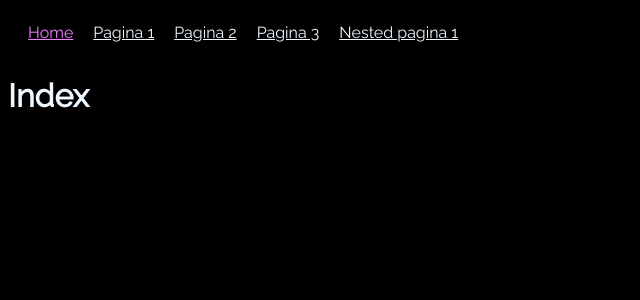
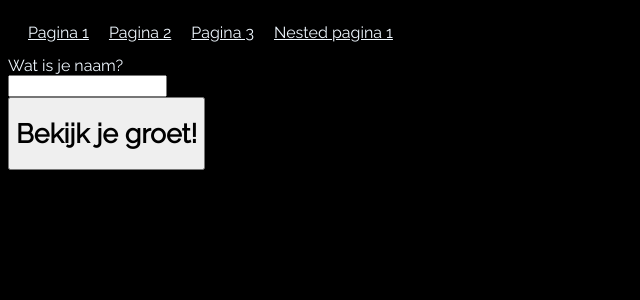
Before and after one commit to merijnkoppes/nuxt-oefenproject, a Nuxt app: page / in a window 1280 px wide. Shown: the top 300 px of the page, without its empty margins (0-640 px from the left). Built offline with nearby package versions, Linux system fonts and the light colour scheme.

Commit message:
opdracht af, gebruiker wordt gegroet na het invoeren van de naam

```diff
--- a/components/shared/navbar.vue
+++ b/components/shared/navbar.vue
@@ -1,9 +1,9 @@
 <template>
   <nav>
     <ul>
-      <li>
+      <!-- <li>
         <NuxtLink to="/" :prefetch="true">Home</NuxtLink>
-      </li>
+      </li> -->
       <li>
         <NuxtLink to="/page1" :prefetch="true">Pagina 1</NuxtLink>
       </li>
--- /dev/null
+++ b/pages/greetings/[name].vue
@@ -0,0 +1,6 @@
+<template>
+  <div>
+    <p>Welkom {{ useRoute().params.name }}!</p>
+  </div>
+</template>
+<script></script>
--- a/pages/index.vue
+++ b/pages/index.vue
@@ -1,5 +1,23 @@
 <template>
-  <div><h1>Index</h1></div>
+  <div>
+    <label>Wat is je naam?</label>
+
+    <form id="name"><input required type="text" v-model="name" /></form>
+    <button class="e-primary" @click="this.$router.push('/greetings/' + name)">
+      <h1>Bekijk je groet!</h1>
+    </button>
+  </div>
 </template>
-<script setup></script>
-<style scoped></style>
+<script setup>
+import { ref } from "vue";
+
+const name = ref("");
+</script>
+<style scoped>
+input {
+  color: black;
+}
+button * {
+  color: black;
+}
+</style>
--- a/pages/page3.vue
+++ b/pages/page3.vue
@@ -12,7 +12,7 @@
 <script setup>
 import { ref } from "vue";
 
-const param = ref(0); // Make param reactive
+const param = ref(0);
 </script>
 <style scoped>
 input {
```
